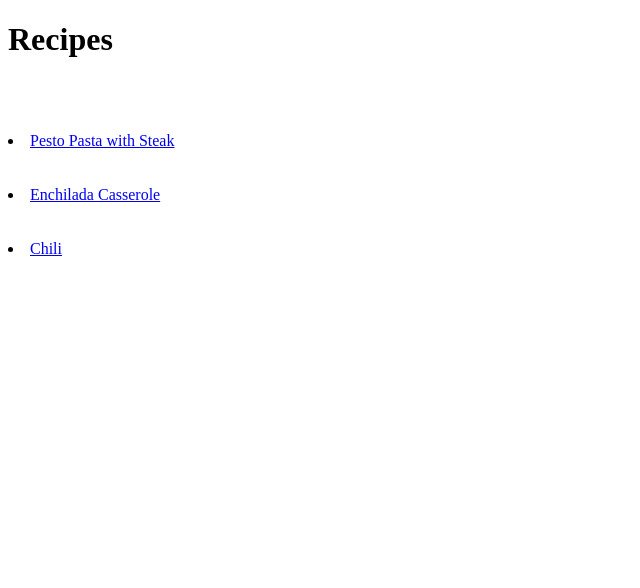
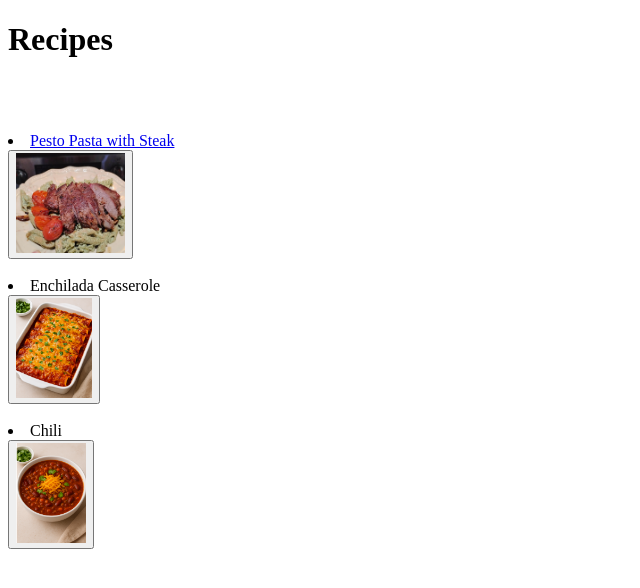
Before and after one commit to symphony407/odin-recipes, a plain HTML site: page index.html in a window 1280 px wide. Shown: the whole page, without its empty margins (0-640 px from the left). Drawn offline with Linux system fonts and the light colour scheme.

Commit message:
Added image links for recipes

```diff
--- a/index.html
+++ b/index.html
@@ -11,10 +11,13 @@
     <ul>
         <br></ul><br>
         <li><a href="./pestopasta.html">Pesto Pasta with Steak</a></li>
+        <a href="./pestopasta.html"><button><img src="media/Steak_andPesto.png" height="100" alt="Pesto_Pasta_with_Steak"></button></a>
         <br></ul><br>
-        <li><a href="./enchilada_casserole.html">Enchilada Casserole</a></li>
+        <li><a>Enchilada Casserole</a></li>
+        <a href="./Enchilada_casserole.html"><button><img src="media/Enchilada_casserole.png" height="100" alt="Enchilada_casserole"></button></a>
         <br></ul><br>
-        <li><a href="./Chilli.html">Chili</a></li>
+        <li><a>Chili</a></li>
+        <a href="./Chili.html"><button><img src="media/Chilli.png" height="100" alt="Chili"></button></a>
         <br></ul><br>
     </ul>
 
```
Also changed, not shown: media/Chilli.png (added), media/Enchilada_casserole.png (added), media/Steak_andPesto.png (added).
